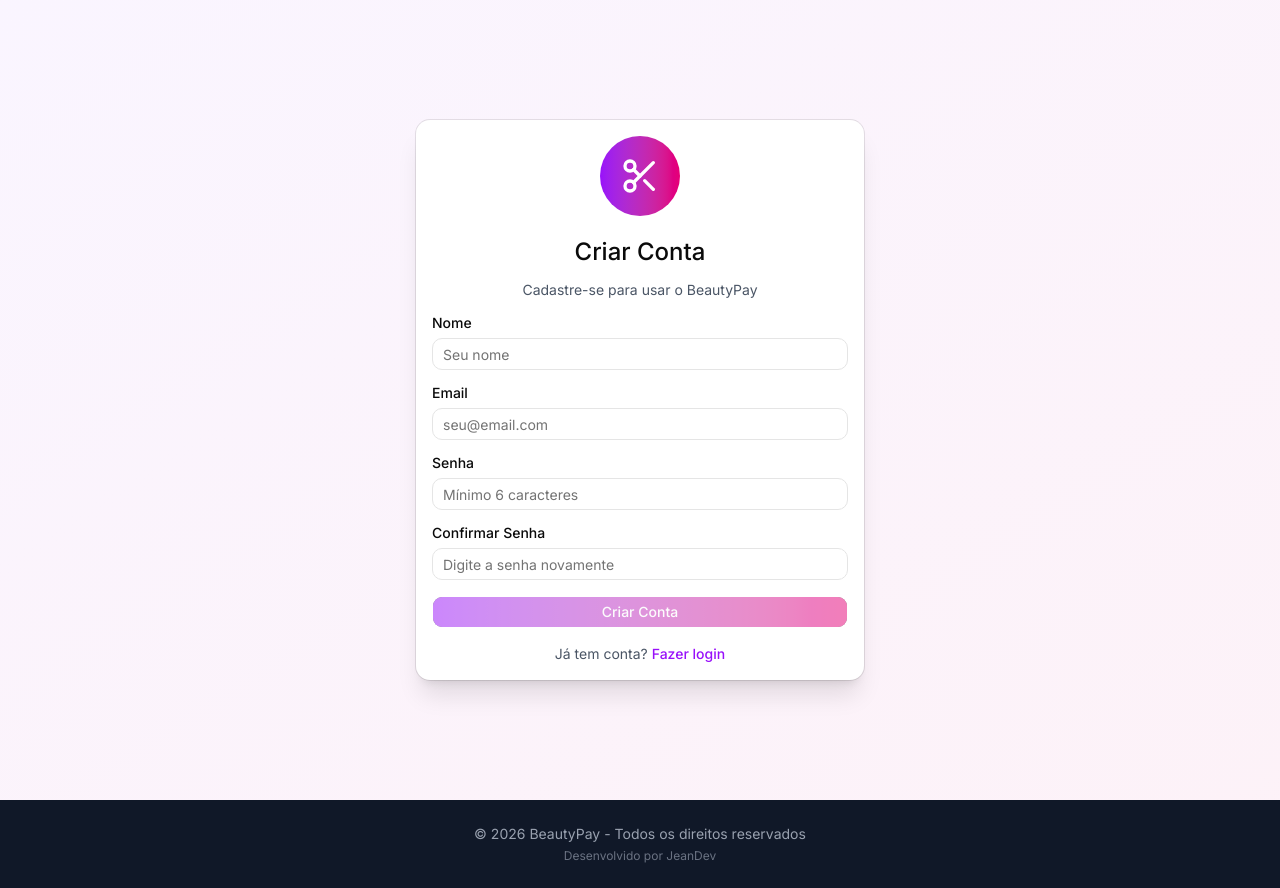
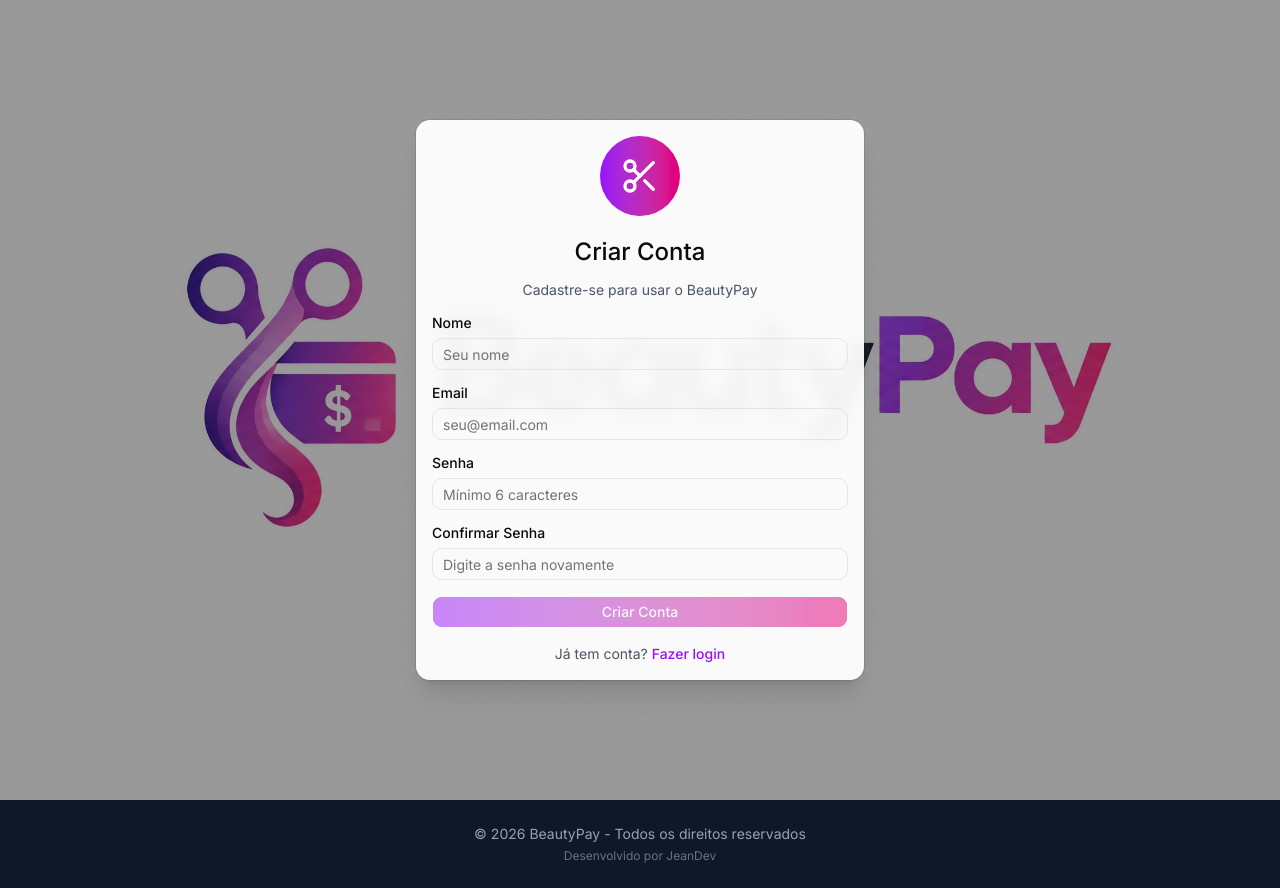
Before and after one commit to JeanCamp/beautypay, a Next.js app: page /register in a window 1280 px wide. Built offline with nearby package versions, Linux system fonts and the light colour scheme; no server answers.

Commit message:
Add banner background to login and register pages

```diff
--- a/src/app/login/page.tsx
+++ b/src/app/login/page.tsx
@@ -42,8 +42,14 @@
   };
 
   return (
-    <div className="min-h-screen flex items-center justify-center bg-gradient-to-br from-purple-50 to-pink-50 dark:from-gray-900 dark:to-gray-800 p-4">
-      <Card className="w-full max-w-md shadow-xl">
+    <div
+      className="min-h-screen flex items-center justify-center bg-cover bg-center bg-no-repeat p-4"
+      style={{
+        backgroundImage: 'url(/beautypay-banner.png)',
+      }}
+    >
+      <div className="absolute inset-0 bg-black/40 dark:bg-black/60" />
+      <Card className="w-full max-w-md shadow-xl relative z-10 bg-white/95 dark:bg-gray-800/95 backdrop-blur-sm">
         <CardHeader className="text-center">
           <div className="mx-auto mb-4 bg-gradient-to-r from-purple-600 to-pink-600 p-4 rounded-full w-20 h-20 flex items-center justify-center">
             <Scissors className="w-10 h-10 text-white" />
--- a/src/app/register/page.tsx
+++ b/src/app/register/page.tsx
@@ -58,8 +58,14 @@
   };
 
   return (
-    <div className="min-h-screen flex items-center justify-center bg-gradient-to-br from-purple-50 to-pink-50 dark:from-gray-900 dark:to-gray-800 p-4">
-      <Card className="w-full max-w-md shadow-xl">
+    <div
+      className="min-h-screen flex items-center justify-center bg-cover bg-center bg-no-repeat p-4"
+      style={{
+        backgroundImage: 'url(/beautypay-banner.png)',
+      }}
+    >
+      <div className="absolute inset-0 bg-black/40 dark:bg-black/60" />
+      <Card className="w-full max-w-md shadow-xl relative z-10 bg-white/95 dark:bg-gray-800/95 backdrop-blur-sm">
         <CardHeader className="text-center">
           <div className="mx-auto mb-4 bg-gradient-to-r from-purple-600 to-pink-600 p-4 rounded-full w-20 h-20 flex items-center justify-center">
             <Scissors className="w-10 h-10 text-white" />
```
